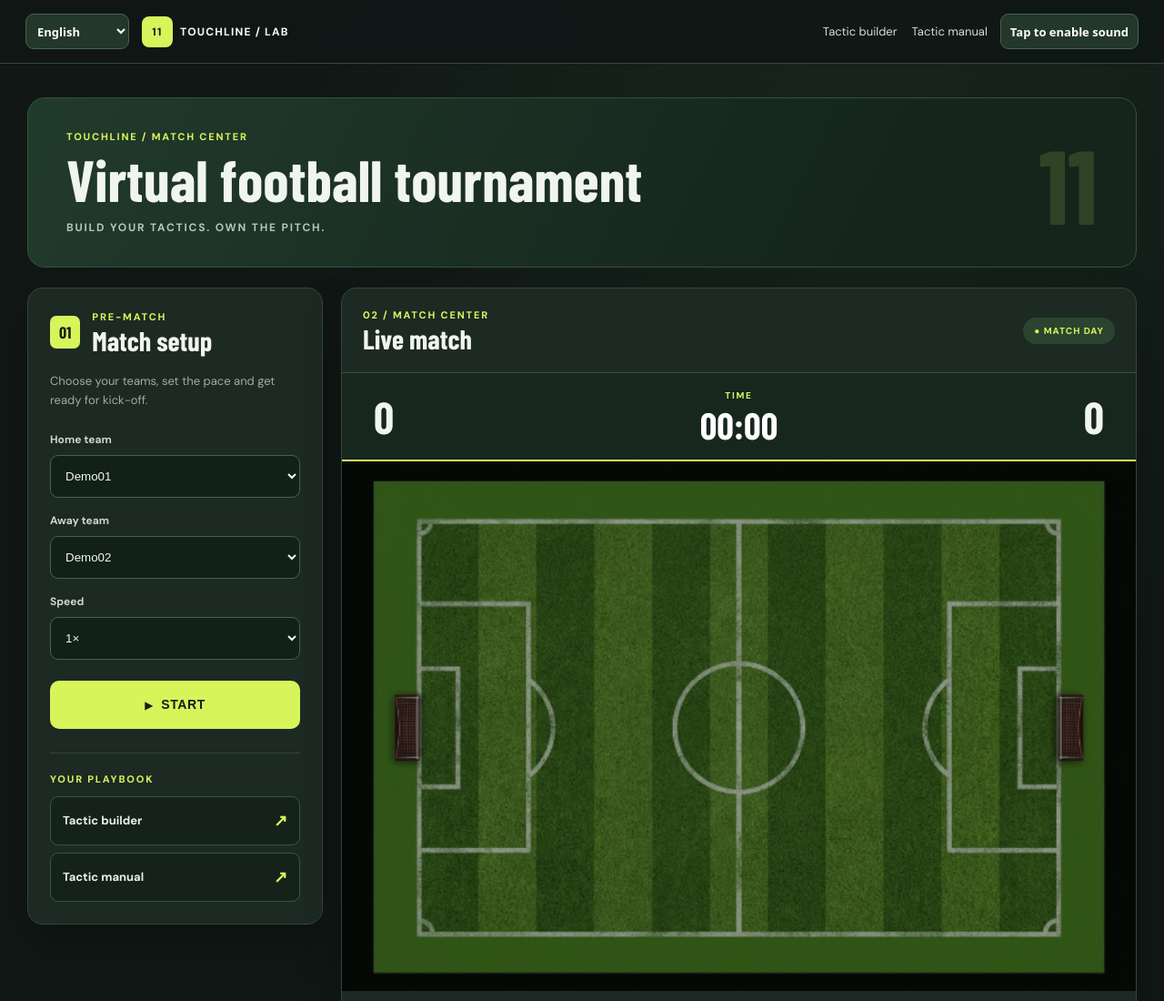
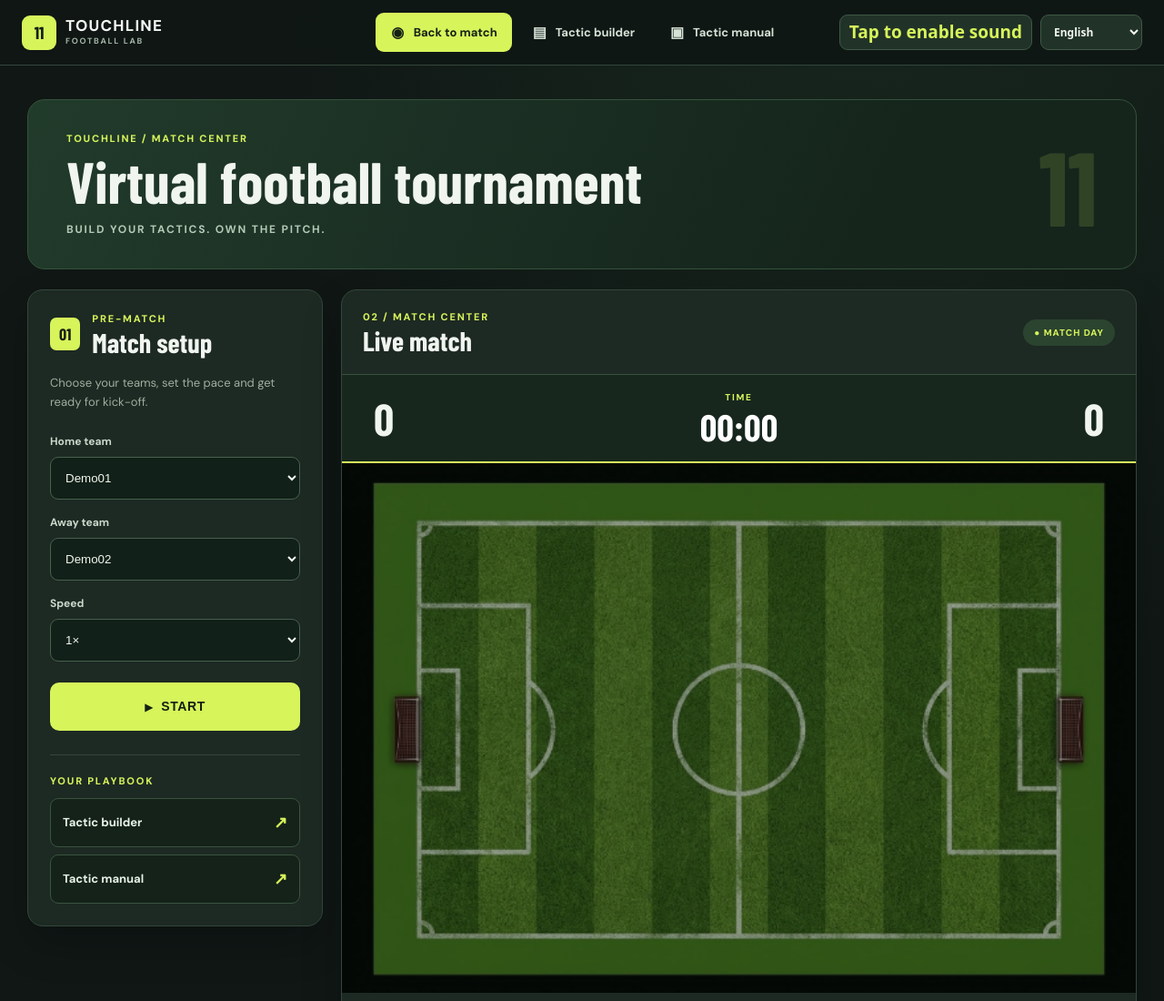
Before and after one commit to tcorral/touchline, a website: page index.html in a window 1280 px wide. Shown: the top 1100 px of the page at 91% size. Drawn offline with nearby package versions, Linux system fonts and the light colour scheme; no server answers; a web font is replaced by a local one.

Commit message:
Apply unified topbar to index.html

```diff
--- a/index.html
+++ b/index.html
@@ -50,27 +50,13 @@
   .footer{display:flex;justify-content:space-between;color:#aebfb3;font-size:13px}
  </style>
  <link rel="stylesheet" href="matchday-home.css?v=1">
+ <link rel="stylesheet" href="topbar.css?v=1">
 </head>
 <body>
  <header class="topbar">
-  <div class="topbar-start">
-   <label class="locale-picker">
-    <span class="sr-only" data-i18n="language">Language</span>
-    <select id="locale" data-i18n-aria="language" aria-label="Language">
-     <option value="en">English</option>
-     <option value="es">Español</option>
-     <option value="nl">Nederlands</option>
-    </select>
-   </label>
-   <a class="brand" href="index.html"><span class="brand-mark">11</span> TOUCHLINE / LAB</a>
-  </div>
-  <div class="topbar-end">
-   <nav class="match-nav" data-i18n-aria="mainNav" aria-label="Main navigation">
-    <a href="tactics.html" data-i18n="navBuilder">Tactic builder</a>
-    <a href="manual.html" data-i18n="navManual">Tactic manual</a>
-   </nav>
-   <button id="audio-toggle" class="topbar-sound" type="button" data-i18n="soundOn" data-i18n-aria="soundToggle" aria-label="Toggle MIDI sounds and music">🔊 Sound on</button>
-  </div>
+  <div class="topbar-start"><a class="brand" href="index.html"><span class="brand-mark">11</span><span class="brand-words"><span class="brand-title">TOUCHLINE</span><span class="brand-subtitle">FOOTBALL LAB</span></span></a></div>
+  <nav class="app-nav" data-i18n-aria="mainNav" aria-label="Main navigation"><a href="index.html" aria-current="page"><span class="nav-icon" aria-hidden="true">◉</span><span data-i18n="navMatch">Match center</span></a><a href="tactics.html"><span class="nav-icon" aria-hidden="true">▤</span><span data-i18n="navBuilder">Tactic builder</span></a><a href="manual.html"><span class="nav-icon" aria-hidden="true">▣</span><span data-i18n="navManual">Tactic manual</span></a></nav>
+  <div class="topbar-actions"><button id="audio-toggle" class="topbar-sound" type="button" data-i18n="soundOn" data-i18n-aria="soundToggle" aria-label="Toggle MIDI sounds and music">🔊 Sound on</button><label class="locale-picker"><span class="sr-only" data-i18n="language">Language</span><select id="locale" data-i18n-aria="language" aria-label="Language"><option value="en">English</option><option value="es">Español</option><option value="nl">Nederlands</option></select></label></div>
  </header>
  <main class="page matchday-page">
  <section class="hero"><div><span class="eyebrow">TOUCHLINE / MATCH CENTER</span><h1 data-i18n="titleMatch">Virtual football tournament</h1><p class="tagline">BUILD YOUR TACTICS. OWN THE PITCH.</p></div><div class="hero-number" aria-hidden="true">11</div></section>
```
